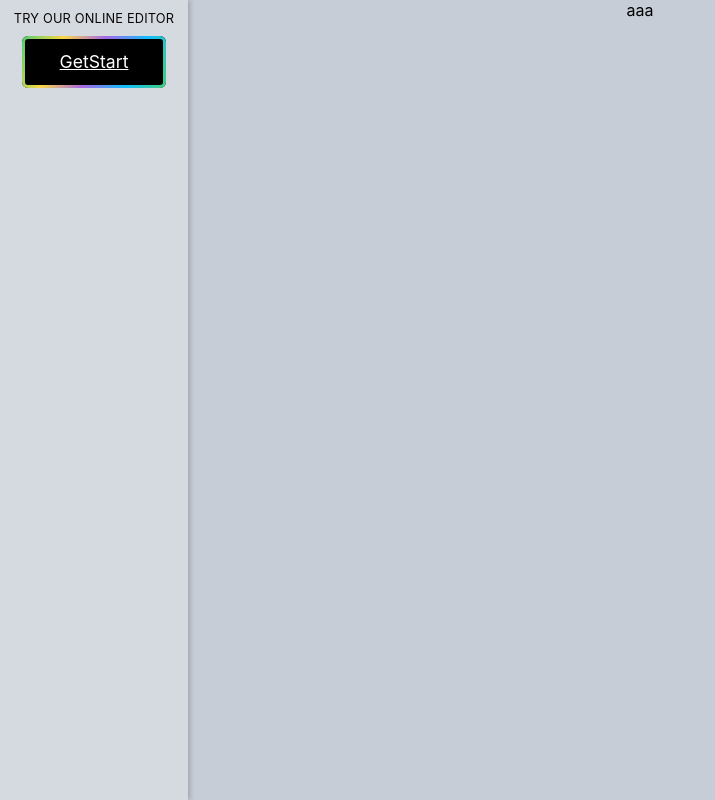
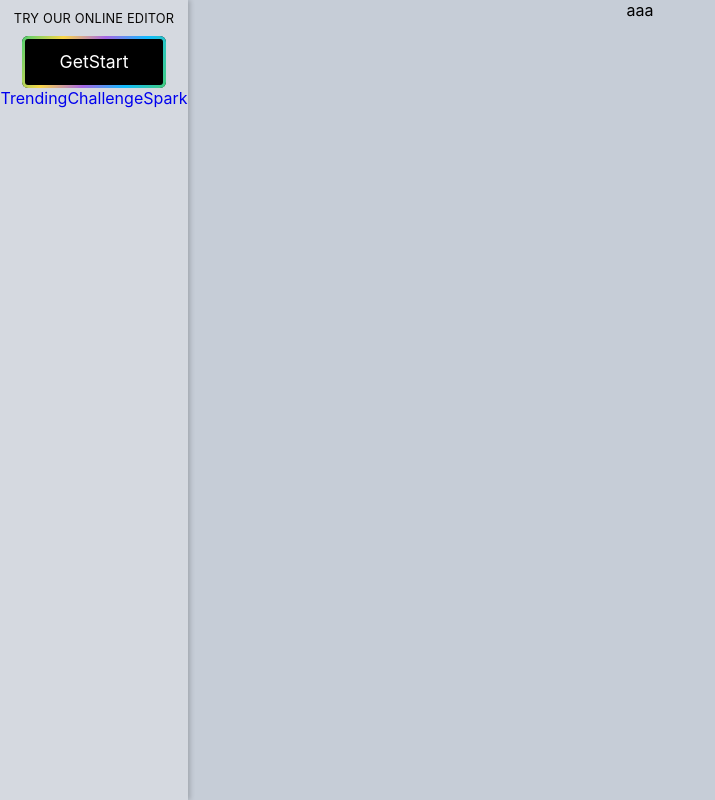
Before and after one commit to hongyue-qiu/codepen-homepage-practice, a React (Create React App) app: page / in a window 1280 px wide. Shown: the whole page, without its empty margins (0-715 px from the left). Built offline with nearby package versions, Linux system fonts and the light colour scheme.

Commit message:
add react router

```diff
--- a/package.json
+++ b/package.json
@@ -9,6 +9,7 @@
     "@testing-library/user-event": "^12.1.10",
     "react": "^17.0.1",
     "react-dom": "^17.0.1",
+    "react-router": "^5.2.0",
     "react-scripts": "4.0.3",
     "sass": "^1.32.8",
     "web-vitals": "^1.0.1"
@@ -39,6 +40,7 @@
     ]
   },
   "devDependencies": {
-    "gh-pages": "^3.1.0"
+    "gh-pages": "^3.1.0",
+    "react-router-dom": "^5.2.0"
   }
 }
--- a/src/navBar/NavBar.js
+++ b/src/navBar/NavBar.js
@@ -1,4 +1,5 @@
 import React from 'react'
+import { BrowserRouter as Router,NavLink } from 'react-router-dom'
 import './navBar.scss'
 
 const NavBar = () => {
@@ -8,6 +9,11 @@ const NavBar = () => {
                 <h2 className={'nav-bar-btn-description'}>Try Our Online Editor</h2>
                 <a href={'/'} className={'nav-bar-btn'}><span>GetStart</span></a>
             </div>
+            <Router>
+                <NavLink to={'/trending'}>Trending</NavLink>
+                <NavLink to={'/challenge'}>Challenge</NavLink>
+                <NavLink to={'/spark'}>Spark</NavLink>
+            </Router>
         </nav>
     )
 }
--- a/src/navBar/navBar.scss
+++ b/src/navBar/navBar.scss
@@ -1,3 +1,6 @@
+a{
+  text-decoration: none;
+}
 .nav-bar{
   background: #d5d9e0;
   position: absolute;
```
Also changed, not shown: 1 other file (tests, documents, lock files or other folders).
